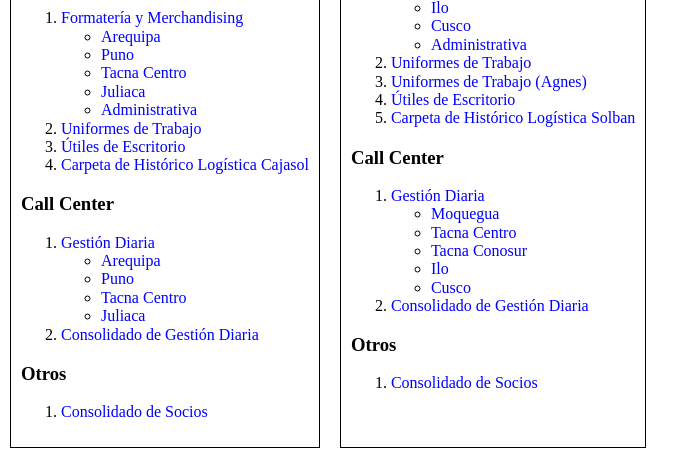
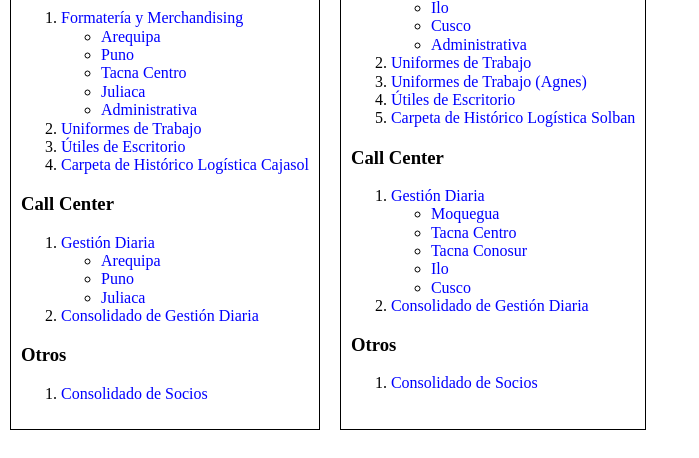
Before and after one commit to rooney2j/Cajasol-Enlaces, a Django app: page / in a window 1280 px wide. Shown: the part 636-1094 px from the top of the page, without its empty margins (0-699 px from the left). After the commit the page ends 1066 px from the top, so only its background shows below. Run offline with Django 3.2, Linux system fonts and the light colour scheme.

Commit message:
Se quitó el acceso a Call Center - Tacna Centro en Solidaria

```diff
--- a/templates/index.html
+++ b/templates/index.html
@@ -231,10 +231,6 @@
 
                 <li>
                   <a href="https://docs.google.com/spreadsheets/d/1GDi9jDVGjnjFUwCER2nCyy5iSXeQdkWaWh-qAYlhgD0/edit?usp=sharing" target="_blank">Puno</a>
-                </li>
-
-                <li>
-                  <a href="https://docs.google.com/spreadsheets/d/1Txq2oBG_QgY_q799Ttl-mldastmINFeLg8ZCBHCZF2o/edit?usp=sharing" target="_blank">Tacna Centro</a>
                 </li>
 
                 <li>
```
